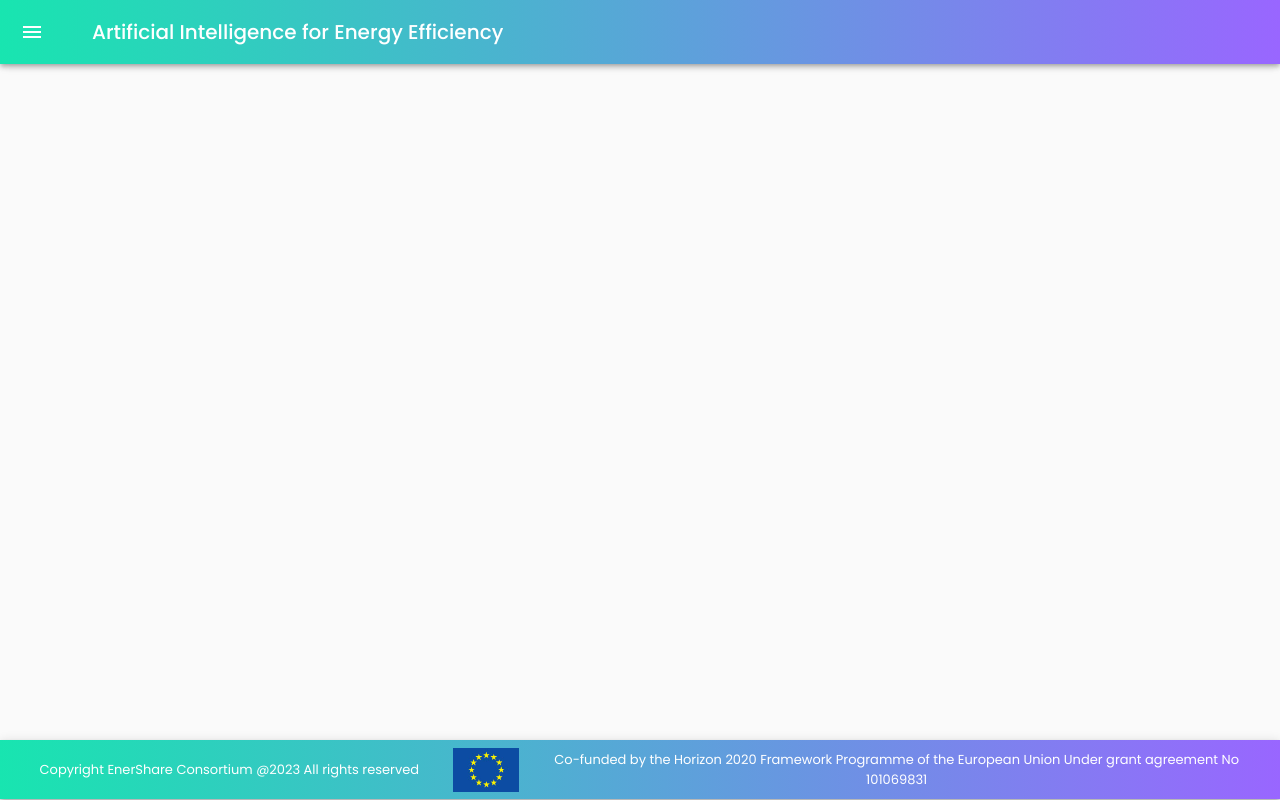
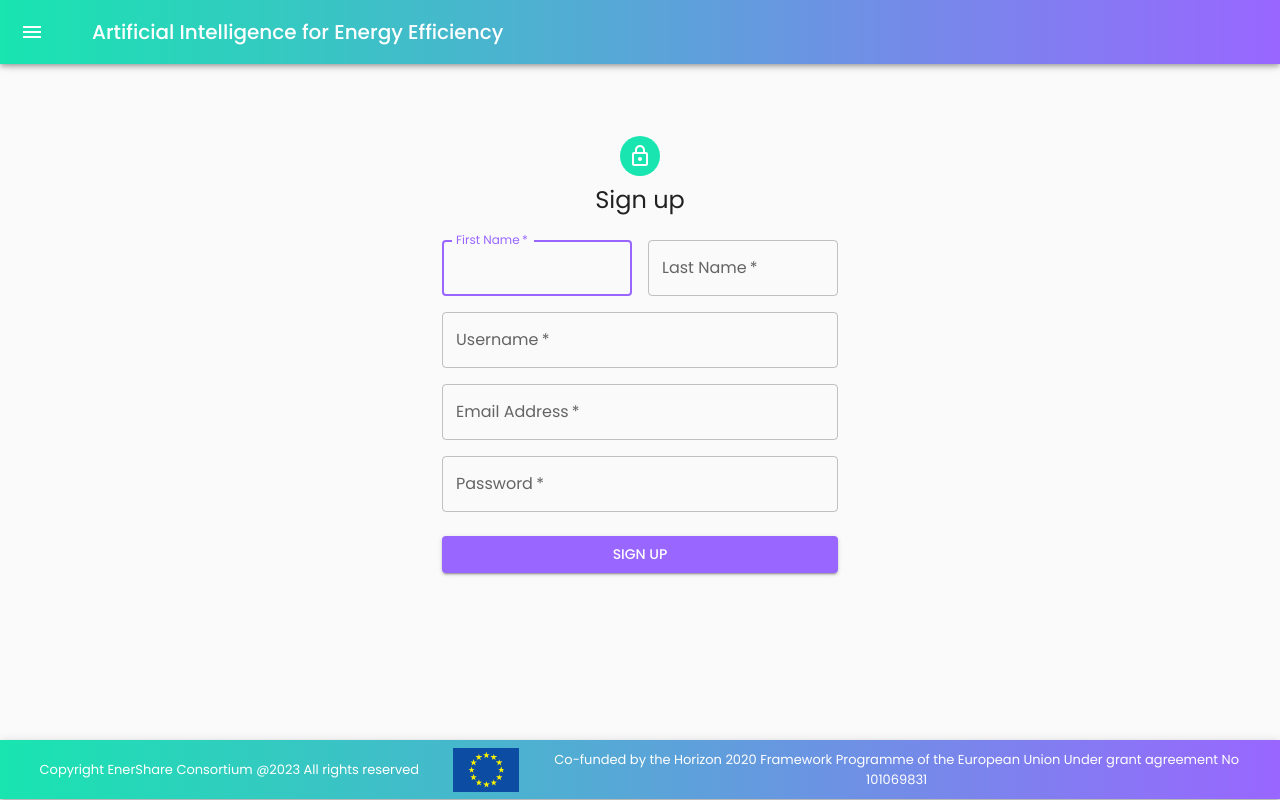
Before and after one commit to epu-ntua/enershare-ai4ef-frontend, a React (Create React App) app: page /signup in a window 1280 px wide. Built offline with nearby package versions, Linux system fonts and the light colour scheme.

Commit message:
SignUp.js new page added

```diff
--- a/src/App.js
+++ b/src/App.js
@@ -11,6 +11,7 @@ import Layout from "./components/layout/Layout";
 import Homepage from "./pages/Homepage";
 import InvestmentPlanning from "./pages/InvestmentPlanning";
 import PhotovoltaicInstallation from "./pages/PhotovoltaicInstallation";
+import SignUp from "./pages/SignUp";
 
 // Set axios default base url
 axios.defaults.baseURL = 'http://enershare.epu.ntua.gr:8888/';
@@ -46,6 +47,7 @@ function App() {
                 <Layout>
                     <Routes>
                         <Route path="/" element={<Homepage/>}/>
+                        <Route path="/signup" element={<SignUp/>}/>
                         <Route path="/investment-planning" element={<InvestmentPlanning/>}/>
                         <Route path="/photovoltaic-installation" element={<PhotovoltaicInstallation/>}/>
                     </Routes>
--- /dev/null
+++ b/src/pages/SignUp.js
@@ -0,0 +1,186 @@
+import React, {useState} from 'react';
+import Avatar from '@mui/material/Avatar';
+import Button from '@mui/material/Button';
+import CssBaseline from '@mui/material/CssBaseline';
+import TextField from '@mui/material/TextField';
+import Grid from '@mui/material/Grid';
+import Box from '@mui/material/Box';
+import LockOutlinedIcon from '@mui/icons-material/LockOutlined';
+import Typography from '@mui/material/Typography';
+import Container from '@mui/material/Container';
+
+export default function SignUp() {
+    const [firstName, setFirstName] = useState('');
+    const [lastName, setLastName] = useState('');
+    const [username, setUsername] = useState('');
+    const [email, setEmail] = useState('');
+    const [password, setPassword] = useState('');
+    const [formErrors, setFormErrors] = useState({});
+
+    const validateForm = () => {
+        const errors = {};
+
+        if (!firstName) {
+            errors.firstName = 'First Name is required';
+        }
+
+        if (!lastName) {
+            errors.lastName = 'Last Name is required';
+        }
+
+        if (!username) {
+            errors.username = 'Username is required';
+        }
+
+        if (!email) {
+            errors.email = 'Email Address is required';
+        } else if (!/^\S+@\S+\.\S+$/.test(email)) {
+            errors.email = 'Invalid email address';
+        }
+
+        if (!password) {
+            errors.password = 'Password is required';
+        }
+
+        setFormErrors(errors);
+    };
+
+    const handleSubmit = (event) => {
+        event.preventDefault();
+        validateForm();
+
+        // If there are no errors, submit the form
+        if (Object.keys(formErrors).length === 0) {
+            console.log('Submitting form:', { firstName, lastName, username, email, password });
+        }
+    };
+
+    const handleInputChange = (e) => {
+        const { name, value } = e.target;
+        switch (name) {
+            case 'firstName':
+                setFirstName(value);
+                break;
+            case 'lastName':
+                setLastName(value);
+                break;
+            case 'username':
+                setUsername(value);
+                break;
+            case 'email':
+                setEmail(value);
+                break;
+            case 'password':
+                setPassword(value);
+                break;
+            default:
+                break;
+        }
+        validateForm();
+    };
+
+    return (
+        <Container component="main" maxWidth="xs">
+            <CssBaseline />
+            <Box
+                sx={{
+                    marginTop: 8,
+                    display: 'flex',
+                    flexDirection: 'column',
+                    alignItems: 'center',
+                }}
+            >
+                <Avatar sx={{ m: 1, bgcolor: 'secondary.main' }}>
+                    <LockOutlinedIcon />
+                </Avatar>
+                <Typography component="h1" variant="h5">
+                    Sign up
+                </Typography>
+                <Box component="form" noValidate onSubmit={handleSubmit} sx={{ mt: 3 }}>
+                    <Grid container spacing={2}>
+                        <Grid item xs={12} sm={6}>
+                            <TextField
+                                autoComplete="given-name"
+                                name="firstName"
+                                required
+                                fullWidth
+                                id="firstName"
+                                label="First Name"
+                                autoFocus
+                                value={firstName}
+                                onChange={handleInputChange}
+                                error={!!formErrors.firstName}
+                                helperText={formErrors.firstName}
+                            />
+                        </Grid>
+                        <Grid item xs={12} sm={6}>
+                            <TextField
+                                required
+                                fullWidth
+                                id="lastName"
+                                label="Last Name"
+                                name="lastName"
+                                autoComplete="family-name"
+                                value={lastName}
+                                onChange={handleInputChange}
+                                error={!!formErrors.lastName}
+                                helperText={formErrors.lastName}
+                            />
+                        </Grid>
+                        <Grid item xs={12}>
+                            <TextField
+                                required
+                                fullWidth
+                                id="username"
+                                label="Username"
+                                name="username"
+                                autoComplete="username"
+                                value={username}
+                                onChange={handleInputChange}
+                                error={!!formErrors.username}
+                                helperText={formErrors.username}
+                            />
+                        </Grid>
+                        <Grid item xs={12}>
+                            <TextField
+                                required
+                                fullWidth
+                                id="email"
+                                label="Email Address"
+                                name="email"
+                                autoComplete="email"
+                                value={email}
+                                onChange={handleInputChange}
+                                error={!!formErrors.email}
+                                helperText={formErrors.email}
+                            />
+                        </Grid>
+                        <Grid item xs={12}>
+                            <TextField
+                                required
+                                fullWidth
+                                name="password"
+                                label="Password"
+                                type="password"
+                                id="password"
+                                autoComplete="new-password"
+                                value={password}
+                                onChange={handleInputChange}
+                                error={!!formErrors.password}
+                                helperText={formErrors.password}
+                            />
+                        </Grid>
+                    </Grid>
+                    <Button
+                        type="submit"
+                        fullWidth
+                        variant="contained"
+                        sx={{ mt: 3, mb: 2 }}
+                    >
+                        Sign Up
+                    </Button>
+                </Box>
+            </Box>
+        </Container>
+    );
+}
```
